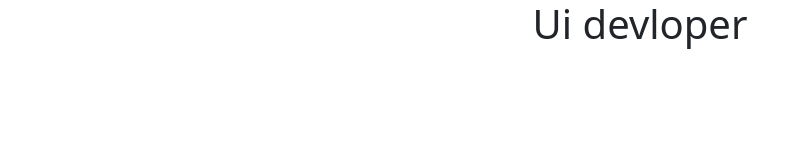
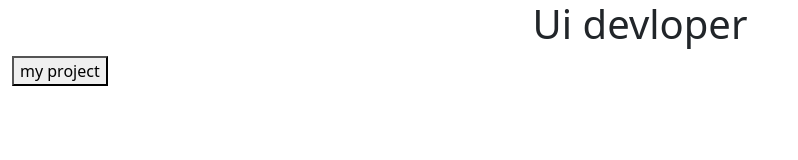
Before and after one commit to arup-01/my--portfolio, a plain HTML site: page index.html in a window 1280 px wide. Shown: the whole page, without its empty margins (0-798 px from the left). Drawn offline with nearby package versions, Linux system fonts and the light colour scheme.

Commit message:
Update index.html
button added

```diff
--- a/index.html
+++ b/index.html
@@ -10,5 +10,6 @@
 </head>
 <body class="container-fluid">
     <h1 class="bi-bi-person-fill text-center">Ui devloper</h1>
+    <button>my project</button>
 </body>
 </html>
```
